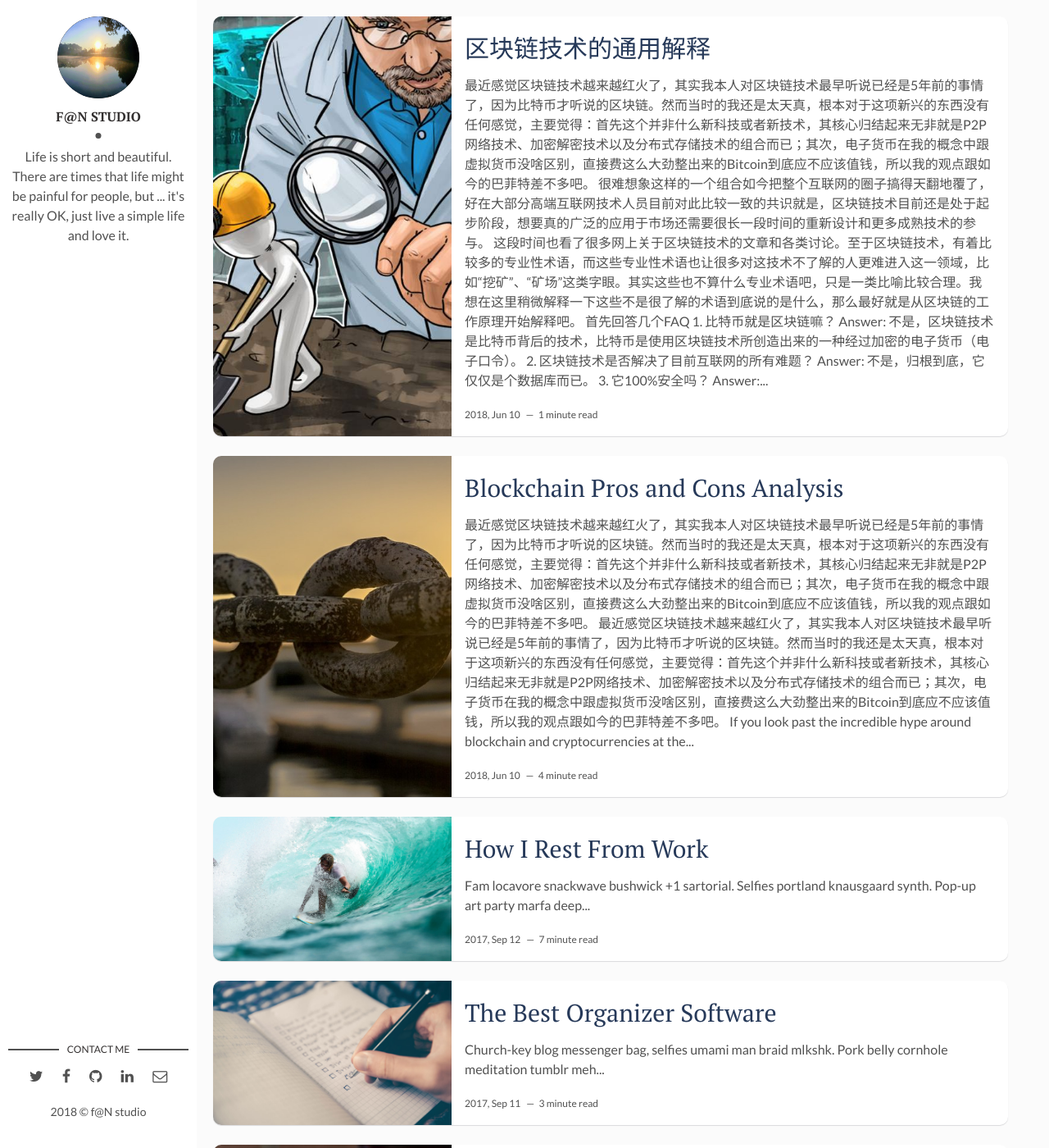
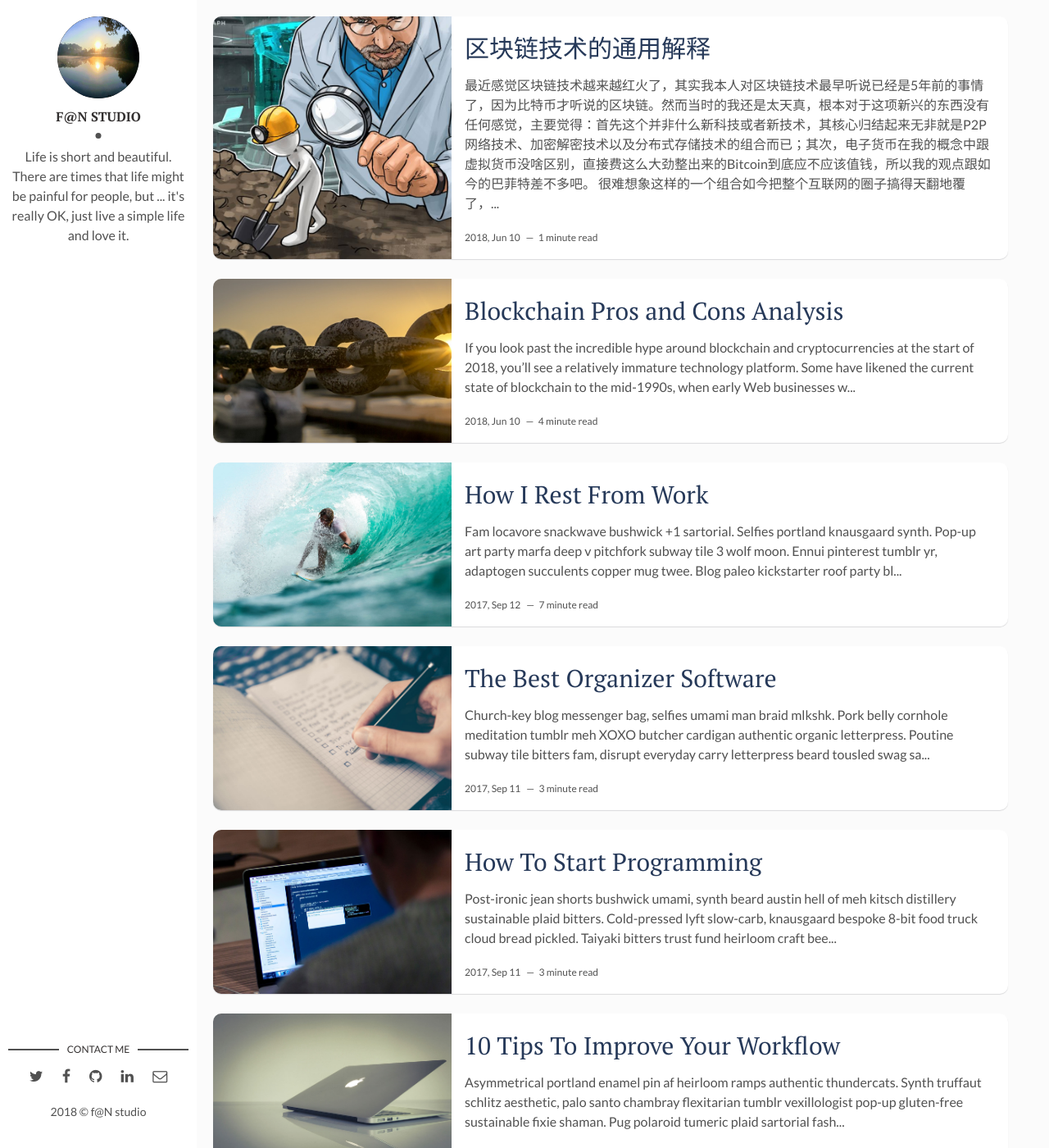
Before and after one commit to wowfrank/wowfrank.github.io, a Jekyll site: the page built from index.html, in a window 1280 px wide and 1400 px high. Shown: the whole window at 82% size. Built offline with Jekyll 4.4.1, drawn with Linux system fonts in a browser that asks for light colours; the list of posts is cut into pages by our own code; some of the changed text lies outside the part shown.

Commit message:
change truncatewords: 15

```diff
--- a/_posts/2018-06-09-blockchain-pros-and-cons.markdown
+++ b/_posts/2018-06-09-blockchain-pros-and-cons.markdown
@@ -7,10 +7,6 @@ img: blockchain-pros-cons-1.jpg # Add image post (optional)
 fig-caption: # Add figcaption (optional)
 tags: [Blockchain,Tech]
 ---
-最近感觉区块链技术越来越红火了，其实我本人对区块链技术最早听说已经是5年前的事情了，因为比特币才听说的区块链。然而当时的我还是太天真，根本对于这项新兴的东西没有任何感觉，主要觉得：首先这个并非什么新科技或者新技术，其核心归结起来无非就是P2P网络技术、加密解密技术以及分布式存储技术的组合而已；其次，电子货币在我的概念中跟虚拟货币没啥区别，直接费这么大劲整出来的Bitcoin到底应不应该值钱，所以我的观点跟如今的巴菲特差不多吧。
-
-最近感觉区块链技术越来越红火了，其实我本人对区块链技术最早听说已经是5年前的事情了，因为比特币才听说的区块链。然而当时的我还是太天真，根本对于这项新兴的东西没有任何感觉，主要觉得：首先这个并非什么新科技或者新技术，其核心归结起来无非就是P2P网络技术、加密解密技术以及分布式存储技术的组合而已；其次，电子货币在我的概念中跟虚拟货币没啥区别，直接费这么大劲整出来的Bitcoin到底应不应该值钱，所以我的观点跟如今的巴菲特差不多吧。
-
 If you look past the incredible hype around blockchain and cryptocurrencies at the start of 2018, you’ll see a relatively immature technology platform. Some have likened the current state of blockchain to the mid-1990s, when early Web businesses were trying to emulate the offline world on the new-fangled WWW. The implication being: blockchain is potentially as revolutionary as the World Wide Web.
 
 But should we even be comparing blockchain technology to the Web? Opinions vary wildly on this. Some people argue that blockchain apps will replace legacy web applications, including huge companies like eBay and Facebook. Others say that the blockchain is little more than a glorified database – and one with significant technical limitations, at that. Let’s look at both those viewpoints…
--- a/index.html
+++ b/index.html
@@ -9,7 +9,7 @@ layout: main
   {% endif %}
   <div class="post-content">
     <h2 class="post-title"><a href="{{post.url | prepend: site.baseurl}}">{{post.title}}</a></h2>
-    <p>{{ post.content | strip_html | truncatewords: 15 }}</p>
+    <p>{{ post.content | strip_html | truncate: 250 }}</p>
     <span class="post-date">{{post.date | date: '%Y, %b %d'}}&nbsp;&nbsp;&nbsp;—&nbsp;</span>
     <span class="post-words">{% capture words %}{{ post.content | number_of_words }}{% endcapture %}{% unless words contains "-" %}{{ words | plus: 250 | divided_by: 250 | append: " minute read" }}{% endunless %}</span>
   </div>
```
